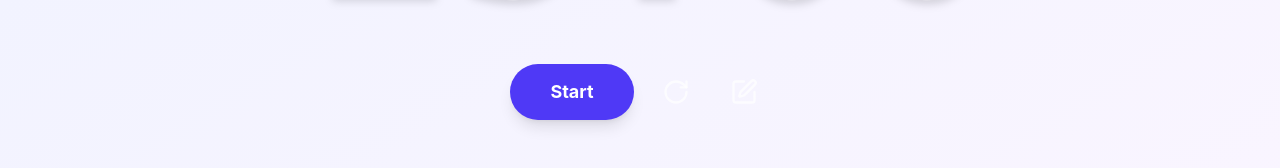
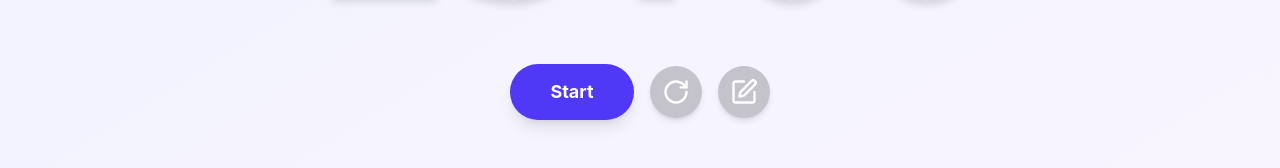
Before and after one commit to VishalChothani/flowtime, a React (Vite) app: page / in a window 1280 px wide. Shown: the part 526-694 px from the top of the page. Built offline with nearby package versions, Linux system fonts and the light colour scheme.

Commit message:
fix: add visible background to Reset/Edit icon buttons
- bg-black/20 with backdrop-blur for visibility on all themes
- White icons on semi-transparent dark background
- Hover: bg-black/30 with scale-110 effect
- Shadow-md for depth
- Works on light, dark, and gradient backgrounds

```diff
--- a/src/components/Timer/Timer.tsx
+++ b/src/components/Timer/Timer.tsx
@@ -181,7 +181,7 @@ export function Timer() {
           <button
             onClick={reset}
             aria-label={t('timer.resetCountdown')}
-            className="cursor-pointer rounded-full p-3 text-white/70 transition-colors hover:text-white"
+            className="cursor-pointer rounded-full bg-black/20 p-3 text-white shadow-md backdrop-blur-sm transition-all hover:bg-black/30 hover:scale-110"
           >
             <ResetIcon className="h-7 w-7" />
           </button>
@@ -193,14 +193,14 @@ export function Timer() {
             <button
               onClick={() => reset()}
               aria-label={t('timer.resetCountdown')}
-              className="cursor-pointer rounded-full p-3 text-white/70 transition-colors hover:text-white"
+              className="cursor-pointer rounded-full bg-black/20 p-3 text-white shadow-md backdrop-blur-sm transition-all hover:bg-black/30 hover:scale-110"
             >
               <ResetIcon className="h-7 w-7" />
             </button>
             <button
               onClick={handleEditClick}
               aria-label={t('timer.setCountdownDuration')}
-              className="cursor-pointer rounded-full p-3 text-white/70 transition-colors hover:text-white"
+              className="cursor-pointer rounded-full bg-black/20 p-3 text-white shadow-md backdrop-blur-sm transition-all hover:bg-black/30 hover:scale-110"
             >
               <EditTimerIcon className="h-7 w-7" />
             </button>
```
